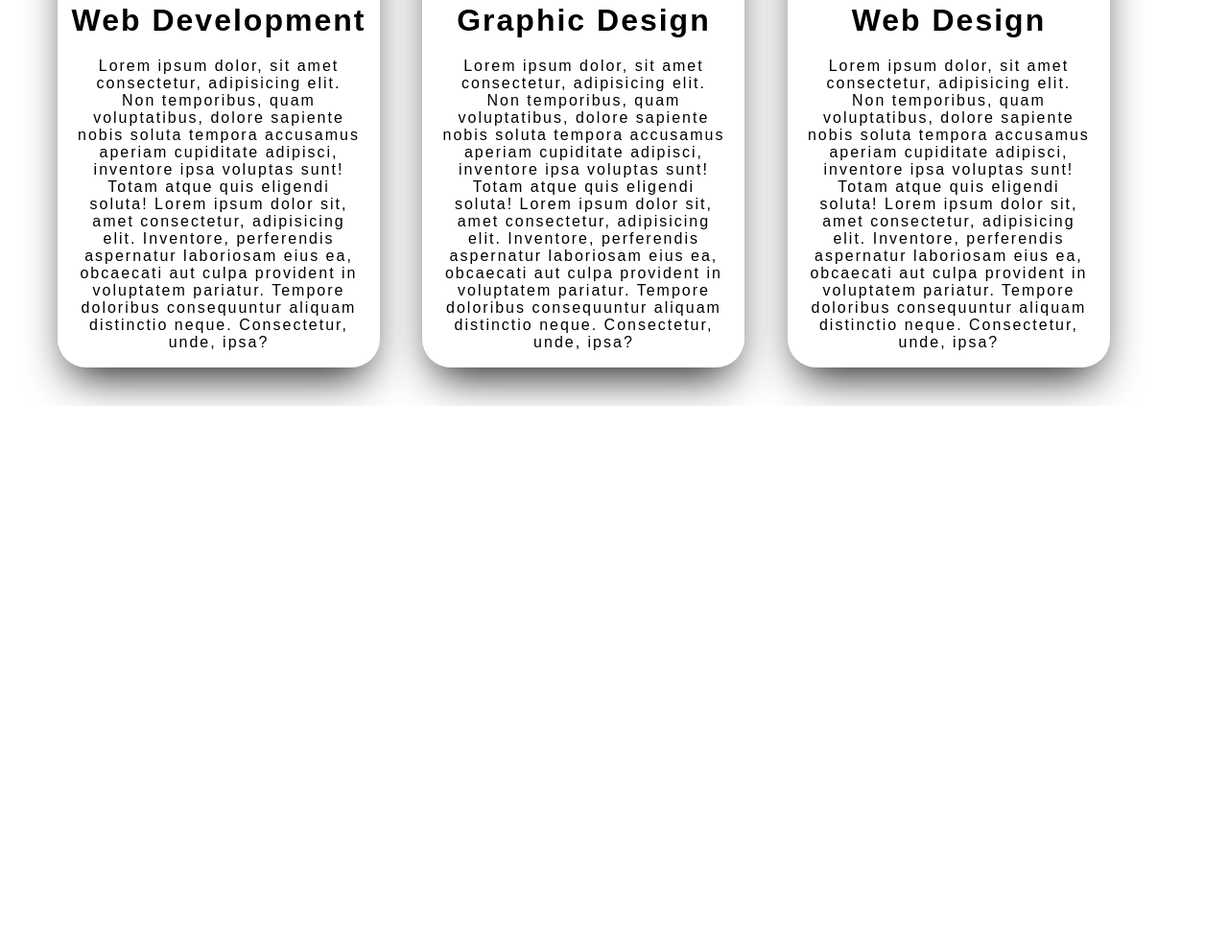
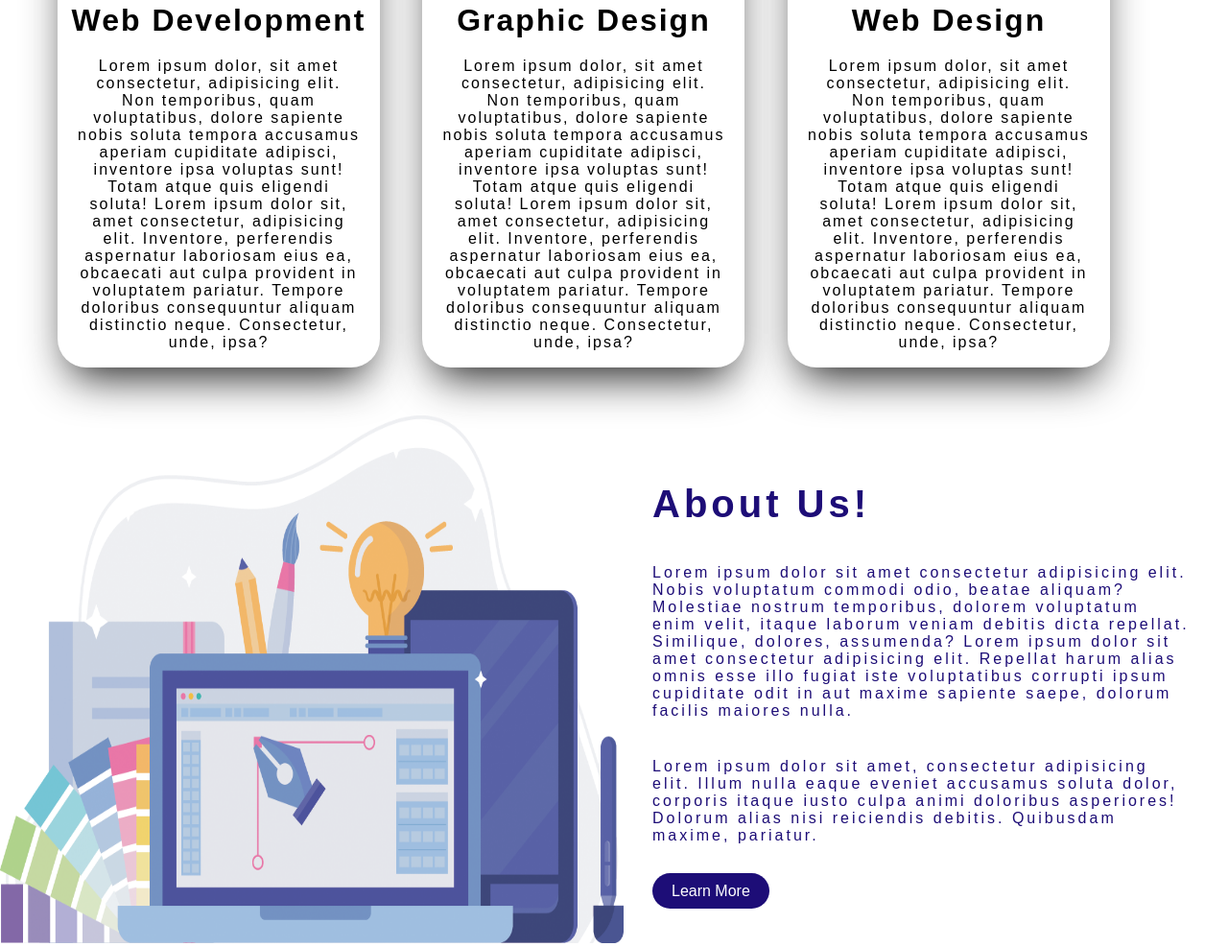
Before and after one commit to HussnainAhmad1606/Pixel-Technologies-Website, a plain HTML site: page index.html in a window 1280 px wide. Shown: the part 1042-2029 px from the top of the page at 96% size. Before the commit the page ends 1465 px from the top, so only its background shows below. Drawn offline with Linux system fonts and the light colour scheme.

Commit message:
About Section
Design the whole about section

```diff
--- a/css/style.css
+++ b/css/style.css
@@ -159,12 +159,13 @@ input:checked + .slider:before {
 	letter-spacing: 3px;
 	font-weight: lighter;
 }
-#learnMore {
+.btn {
 	background: #1d0d77;
 	border-radius: 20px;
 	color: white;
 	padding: 10px 20px;
 	text-decoration: none;
+	cursor: pointer;
 }
 
 /*
@@ -217,3 +218,40 @@ input:checked + .slider:before {
 	color: black;
 	letter-spacing: 2px
 }
+
+/*
+=======================
+  	About Section
+=======================
+*/
+
+#about {
+	display: flex;
+	justify-content: center;
+	align-items: center;
+	margin-top: 50px
+}
+
+#aboutImg {
+	width: 650px;
+	height: 550px;
+}
+
+#about div {
+	width: 50%;
+}
+
+#about div.about-info {
+	padding: 40px;
+}
+
+#about div.about-info p {
+	margin: 40px 0px;
+	letter-spacing: 3px;
+}
+
+#aboutHead {
+	font-size: 40px;
+	letter-spacing: 4px;
+	margin: 20px 0px;
+}
--- a/index.html
+++ b/index.html
@@ -29,7 +29,7 @@
 	<div class="text">
 		<h1 id="heading">FUTURE IS HERE!</h1>
 		<p id="desc">Lorem ipsum, dolor sit amet consectetur adipisicing elit. Ipsam minus, culpa optio libero? Temporibus alias, corporis odio veritatis expedita eum, qui ipsam et explicabo aliquam nostrum, debitis magnam nam cupiditate.</p>
-		<a id="learnMore" href="#">Learn More</a>
+		<a class="btn" href="#">Learn More</a>
 	</div>
 	<div class="heroImg">
 		<img id="heroImg" src="img/head.png" alt="">
@@ -57,6 +57,20 @@
 		</div>
 	</div>
 
+
+	<div id="about">
+		<div class="about-photo">
+			<img src="img/About.png" id="aboutImg" alt="">
+		</div>
+
+		<div class="about-info">
+			<h1 id="aboutHead">About Us!</h1>
+			<p>Lorem ipsum dolor sit amet consectetur adipisicing elit. Nobis voluptatum commodi odio, beatae aliquam? Molestiae nostrum temporibus, dolorem voluptatum enim velit, itaque laborum veniam debitis dicta repellat. Similique, dolores, assumenda? Lorem ipsum dolor sit amet consectetur adipisicing elit. Repellat harum alias omnis esse illo fugiat iste voluptatibus corrupti ipsum cupiditate odit in aut maxime sapiente saepe, dolorum facilis maiores nulla.</p>
+			<p>Lorem ipsum dolor sit amet, consectetur adipisicing elit. Illum nulla eaque eveniet accusamus soluta dolor, corporis itaque iusto culpa animi doloribus asperiores! Dolorum alias nisi reiciendis debitis. Quibusdam maxime, pariatur.</p>
+			<a class="btn">Learn More</a>
+		</div>
+	</div>
+
 	<script src="js/app.js"></script>
 </body>
 </html>
```
